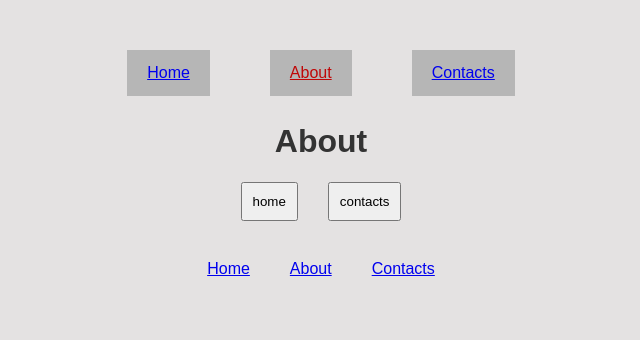
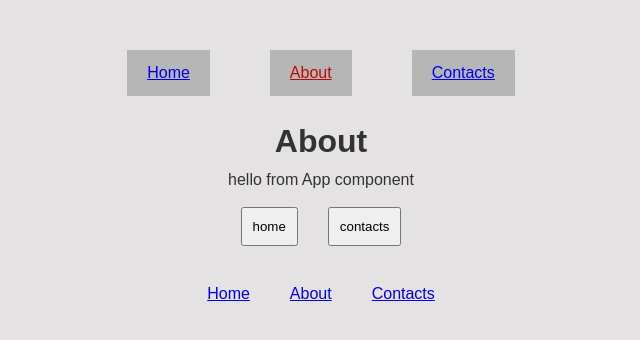
Before and after one commit to Manuilovalex/react-app, a React (Vite) app: page /about in a window 1280 px wide. Shown: the top 340 px of the page, without its empty margins (319-959 px from the left). Built offline with nearby package versions, Linux system fonts and the light colour scheme.

Commit message:
React_Context

```diff
--- a/src/App.jsx
+++ b/src/App.jsx
@@ -1,3 +1,4 @@
+import { createContext } from 'react'
 import { BrowserRouter, Routes, Route } from 'react-router-dom'
 import Home from './components/Home'
 import About from './components/About'
@@ -6,10 +7,13 @@ import NotFound from './components/NotFound'
 import Menu from './components/Menu'
 import FooterLinks from './components/FooterLinks'
 
+export const PropContext = createContext()
 
 const App = () => {
+  const propValue = 'hello from App component'
   return (
     <BrowserRouter>
+      <PropContext.Provider value={propValue}>
         <Menu />
         <Routes>
           <Route path="/" element={<Home />} />
@@ -18,6 +22,7 @@ const App = () => {
           <Route path="*" element={<NotFound />} />
         </Routes>
         <FooterLinks />
+      </PropContext.Provider>
     </BrowserRouter>
   )
 }
--- a/src/components/About.jsx
+++ b/src/components/About.jsx
@@ -1,12 +1,18 @@
 import Navigate from './Navigate'
+import { PropContext } from '../App.jsx'
 
 const About = () => {
   return (
-    <div>
-      <h1>About</h1>
-      <Navigate destination="" />
-      <Navigate destination="contacts" />
-    </div>
+    <PropContext.Consumer>
+      {(propValue) => (
+        <div>
+          <h1>About</h1>
+          <p>{propValue}</p>
+          <Navigate destination="" />
+          <Navigate destination="contacts" />
+        </div>
+      )}
+    </PropContext.Consumer>
   )
 }
 
--- a/src/components/Contacts.jsx
+++ b/src/components/Contacts.jsx
@@ -1,12 +1,18 @@
 import Navigate from './Navigate'
+import { PropContext } from '../App.jsx'
 
 const Contacts = () => {
   return (
-    <div>
-      <h1>Contacts</h1>
-      <Navigate destination="" />
-      <Navigate destination="about" />
-    </div>
+    <PropContext.Consumer>
+      {(propValue) => (
+        <div>
+          <h1>Contacts</h1>
+          <p>{propValue}</p>
+          <Navigate destination="" />
+          <Navigate destination="about" />
+        </div>
+      )}
+    </PropContext.Consumer>
   )
 }
 
```
Lines whose indentation alone changed are shown as unchanged.
